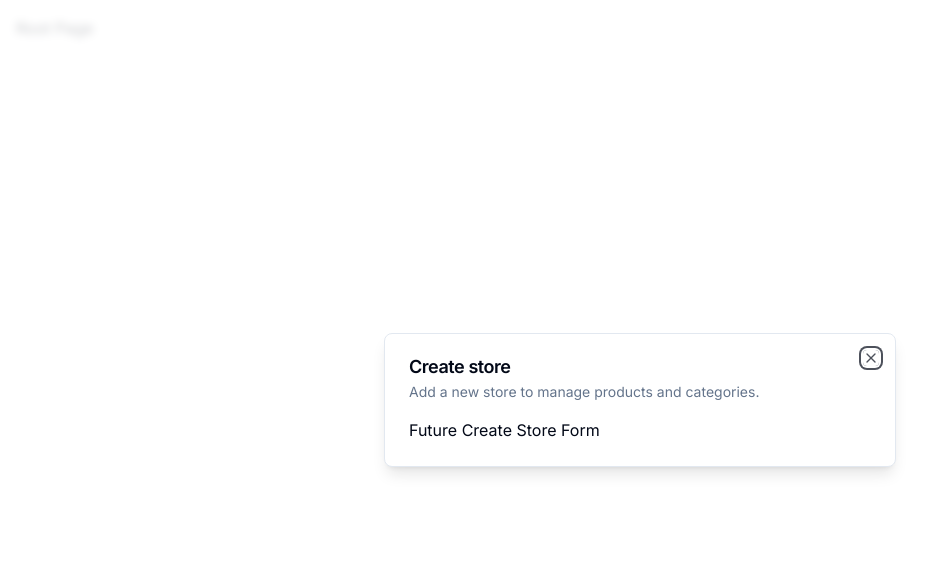
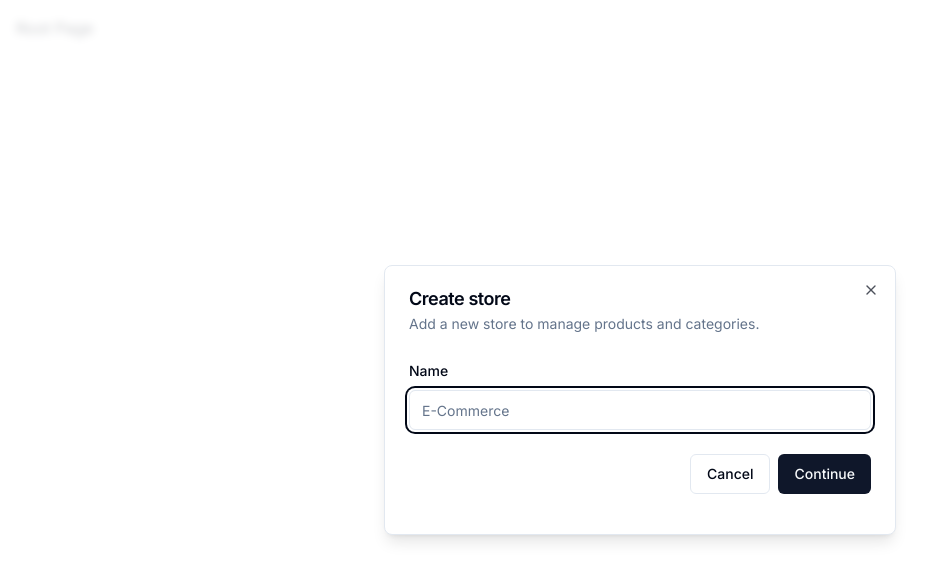
Before and after one commit to koniz-dev/ecommerce-admin, a Next.js app: page / in a window 1280 px wide. Shown: the top 580 px of the page, without its empty margins (0-940 px from the left). Built offline with nearby package versions, Linux system fonts and the light colour scheme.

Commit message:
Create component Form

```diff
--- a/components/modals/storeModal.tsx
+++ b/components/modals/storeModal.tsx
@@ -1,10 +1,47 @@
 'use client';
+
+import * as z from 'zod';
+import { useForm } from 'react-hook-form';
+import { zodResolver } from '@hookform/resolvers/zod';
 
 import { useStoreModal } from '@/hooks/useStoreModal';
 import { Modal } from '../ui/modal';
+import {
+  Form,
+  FormControl,
+  FormField,
+  FormItem,
+  FormLabel,
+  FormMessage,
+} from '../ui/form';
+import { Input } from '../ui/input';
+import { Button } from '../ui/button';
+
+const formSchema = z.object({
+  name: z.string().min(1),
+});
 
 export const StoreModal = () => {
   const storeModal = useStoreModal();
+
+  const form = useForm<z.infer<typeof formSchema>>({
+    resolver: zodResolver(formSchema),
+    defaultValues: {
+      name: '',
+    },
+  });
+
+  const onSubmit = async (values: z.infer<typeof formSchema>) => {
+    // try {
+    //   setLoading(true);
+    //   const response = await axios.post('/api/stores', values);
+    //   window.location.assign(`/${response.data.id}`);
+    // } catch (error) {
+    //   toast.error('Something went wrong');
+    // } finally {
+    //   setLoading(false);
+    // }
+  };
 
   return (
     <Modal
@@ -13,7 +50,33 @@
       isOpen={storeModal.isOpen}
       onClose={storeModal.onClose}
     >
-      Future Create Store Form
+      <div>
+        <div className="space-y-4 py-2 pb-4">
+          <Form {...form}>
+            <form onSubmit={form.handleSubmit(onSubmit)}>
+              <FormField
+                control={form.control}
+                name="name"
+                render={({ field }) => (
+                  <FormItem>
+                    <FormLabel>Name</FormLabel>
+                    <FormControl>
+                      <Input placeholder="E-Commerce" {...field} />
+                    </FormControl>
+                    <FormMessage />
+                  </FormItem>
+                )}
+              />
+              <div className="pt-6 space-x-2 flex items-center justify-end w-full">
+                <Button variant={'outline'} onClick={storeModal.onClose}>
+                  Cancel
+                </Button>
+                <Button type="submit">Continue</Button>
+              </div>
+            </form>
+          </Form>
+        </div>
+      </div>
     </Modal>
   );
 };
--- /dev/null
+++ b/components/ui/form.tsx
@@ -0,0 +1,176 @@
+import * as React from "react"
+import * as LabelPrimitive from "@radix-ui/react-label"
+import { Slot } from "@radix-ui/react-slot"
+import {
+  Controller,
+  ControllerProps,
+  FieldPath,
+  FieldValues,
+  FormProvider,
+  useFormContext,
+} from "react-hook-form"
+
+import { cn } from "@/lib/utils"
+import { Label } from "@/components/ui/label"
+
+const Form = FormProvider
+
+type FormFieldContextValue<
+  TFieldValues extends FieldValues = FieldValues,
+  TName extends FieldPath<TFieldValues> = FieldPath<TFieldValues>
+> = {
+  name: TName
+}
+
+const FormFieldContext = React.createContext<FormFieldContextValue>(
+  {} as FormFieldContextValue
+)
+
+const FormField = <
+  TFieldValues extends FieldValues = FieldValues,
+  TName extends FieldPath<TFieldValues> = FieldPath<TFieldValues>
+>({
+  ...props
+}: ControllerProps<TFieldValues, TName>) => {
+  return (
+    <FormFieldContext.Provider value={{ name: props.name }}>
+      <Controller {...props} />
+    </FormFieldContext.Provider>
+  )
+}
+
+const useFormField = () => {
+  const fieldContext = React.useContext(FormFieldContext)
+  const itemContext = React.useContext(FormItemContext)
+  const { getFieldState, formState } = useFormContext()
+
+  const fieldState = getFieldState(fieldContext.name, formState)
+
+  if (!fieldContext) {
+    throw new Error("useFormField should be used within <FormField>")
+  }
+
+  const { id } = itemContext
+
+  return {
+    id,
+    name: fieldContext.name,
+    formItemId: `${id}-form-item`,
+    formDescriptionId: `${id}-form-item-description`,
+    formMessageId: `${id}-form-item-message`,
+    ...fieldState,
+  }
+}
+
+type FormItemContextValue = {
+  id: string
+}
+
+const FormItemContext = React.createContext<FormItemContextValue>(
+  {} as FormItemContextValue
+)
+
+const FormItem = React.forwardRef<
+  HTMLDivElement,
+  React.HTMLAttributes<HTMLDivElement>
+>(({ className, ...props }, ref) => {
+  const id = React.useId()
+
+  return (
+    <FormItemContext.Provider value={{ id }}>
+      <div ref={ref} className={cn("space-y-2", className)} {...props} />
+    </FormItemContext.Provider>
+  )
+})
+FormItem.displayName = "FormItem"
+
+const FormLabel = React.forwardRef<
+  React.ElementRef<typeof LabelPrimitive.Root>,
+  React.ComponentPropsWithoutRef<typeof LabelPrimitive.Root>
+>(({ className, ...props }, ref) => {
+  const { error, formItemId } = useFormField()
+
+  return (
+    <Label
+      ref={ref}
+      className={cn(error && "text-destructive", className)}
+      htmlFor={formItemId}
+      {...props}
+    />
+  )
+})
+FormLabel.displayName = "FormLabel"
+
+const FormControl = React.forwardRef<
+  React.ElementRef<typeof Slot>,
+  React.ComponentPropsWithoutRef<typeof Slot>
+>(({ ...props }, ref) => {
+  const { error, formItemId, formDescriptionId, formMessageId } = useFormField()
+
+  return (
+    <Slot
+      ref={ref}
+      id={formItemId}
+      aria-describedby={
+        !error
+          ? `${formDescriptionId}`
+          : `${formDescriptionId} ${formMessageId}`
+      }
+      aria-invalid={!!error}
+      {...props}
+    />
+  )
+})
+FormControl.displayName = "FormControl"
+
+const FormDescription = React.forwardRef<
+  HTMLParagraphElement,
+  React.HTMLAttributes<HTMLParagraphElement>
+>(({ className, ...props }, ref) => {
+  const { formDescriptionId } = useFormField()
+
+  return (
+    <p
+      ref={ref}
+      id={formDescriptionId}
+      className={cn("text-sm text-muted-foreground", className)}
+      {...props}
+    />
+  )
+})
+FormDescription.displayName = "FormDescription"
+
+const FormMessage = React.forwardRef<
+  HTMLParagraphElement,
+  React.HTMLAttributes<HTMLParagraphElement>
+>(({ className, children, ...props }, ref) => {
+  const { error, formMessageId } = useFormField()
+  const body = error ? String(error?.message) : children
+
+  if (!body) {
+    return null
+  }
+
+  return (
+    <p
+      ref={ref}
+      id={formMessageId}
+      className={cn("text-sm font-medium text-destructive", className)}
+      {...props}
+    >
+      {body}
+    </p>
+  )
+})
+FormMessage.displayName = "FormMessage"
+
+export {
+  useFormField,
+  Form,
+  FormItem,
+  FormLabel,
+  FormControl,
+  FormDescription,
+  FormMessage,
+  FormField,
+}
--- /dev/null
+++ b/components/ui/input.tsx
@@ -0,0 +1,25 @@
+import * as React from "react"
+
+import { cn } from "@/lib/utils"
+
+export interface InputProps
+  extends React.InputHTMLAttributes<HTMLInputElement> {}
+
+const Input = React.forwardRef<HTMLInputElement, InputProps>(
+  ({ className, type, ...props }, ref) => {
+    return (
+      <input
+        type={type}
+        className={cn(
+          "flex h-10 w-full rounded-md border border-input bg-background px-3 py-2 text-sm ring-offset-background file:border-0 file:bg-transparent file:text-sm file:font-medium placeholder:text-muted-foreground focus-visible:outline-none focus-visible:ring-2 focus-visible:ring-ring focus-visible:ring-offset-2 disabled:cursor-not-allowed disabled:opacity-50",
+          className
+        )}
+        ref={ref}
+        {...props}
+      />
+    )
+  }
+)
+Input.displayName = "Input"
+
+export { Input }
--- /dev/null
+++ b/components/ui/label.tsx
@@ -0,0 +1,26 @@
+"use client"
+
+import * as React from "react"
+import * as LabelPrimitive from "@radix-ui/react-label"
+import { cva, type VariantProps } from "class-variance-authority"
+
+import { cn } from "@/lib/utils"
+
+const labelVariants = cva(
+  "text-sm font-medium leading-none peer-disabled:cursor-not-allowed peer-disabled:opacity-70"
+)
+
+const Label = React.forwardRef<
+  React.ElementRef<typeof LabelPrimitive.Root>,
+  React.ComponentPropsWithoutRef<typeof LabelPrimitive.Root> &
+    VariantProps<typeof labelVariants>
+>(({ className, ...props }, ref) => (
+  <LabelPrimitive.Root
+    ref={ref}
+    className={cn(labelVariants(), className)}
+    {...props}
+  />
+))
+Label.displayName = LabelPrimitive.Root.displayName
+
+export { Label }
--- a/package.json
+++ b/package.json
@@ -10,7 +10,9 @@
   },
   "dependencies": {
     "@clerk/nextjs": "^4.23.2",
+    "@hookform/resolvers": "^3.2.0",
     "@radix-ui/react-dialog": "^1.0.4",
+    "@radix-ui/react-label": "^2.0.2",
     "@radix-ui/react-slot": "^1.0.2",
     "@types/node": "20.5.0",
     "@types/react": "18.2.20",
@@ -25,10 +27,12 @@
     "postcss": "8.4.28",
     "react": "18.2.0",
     "react-dom": "18.2.0",
+    "react-hook-form": "^7.45.4",
     "tailwind-merge": "^1.14.0",
     "tailwindcss": "3.3.3",
     "tailwindcss-animate": "^1.0.6",
     "typescript": "5.1.6",
+    "zod": "^3.22.1",
     "zustand": "^4.4.1"
   }
 }
```
Also changed, not shown: 1 other file (tests, documents, lock files or other folders).
